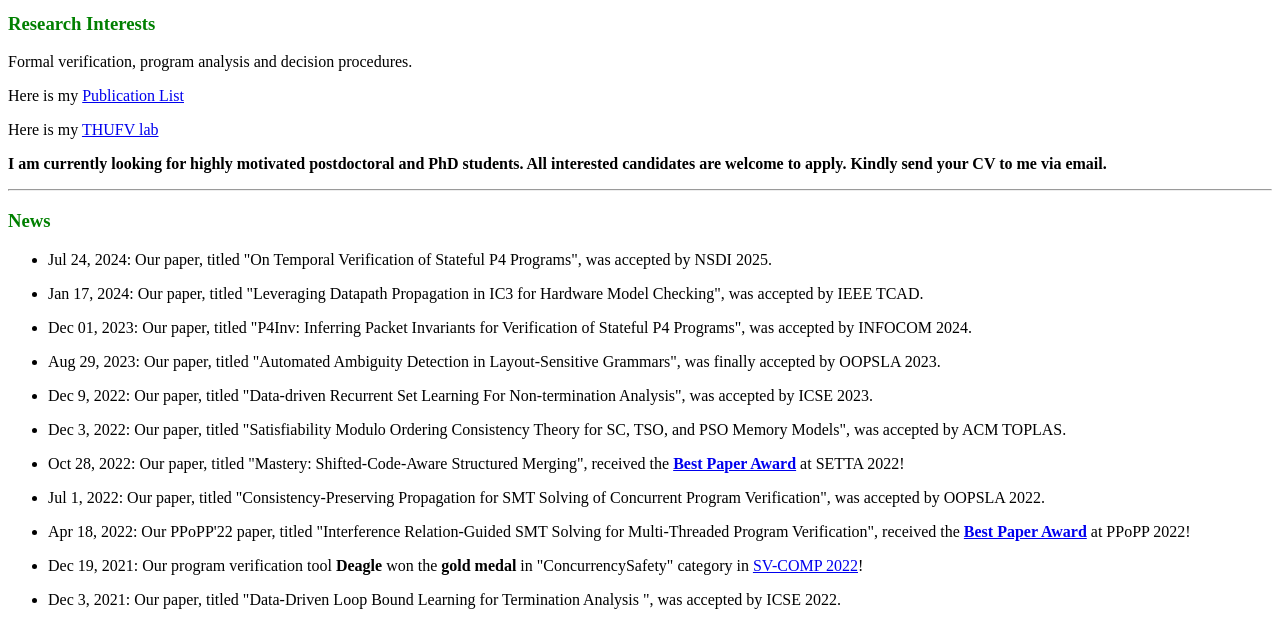
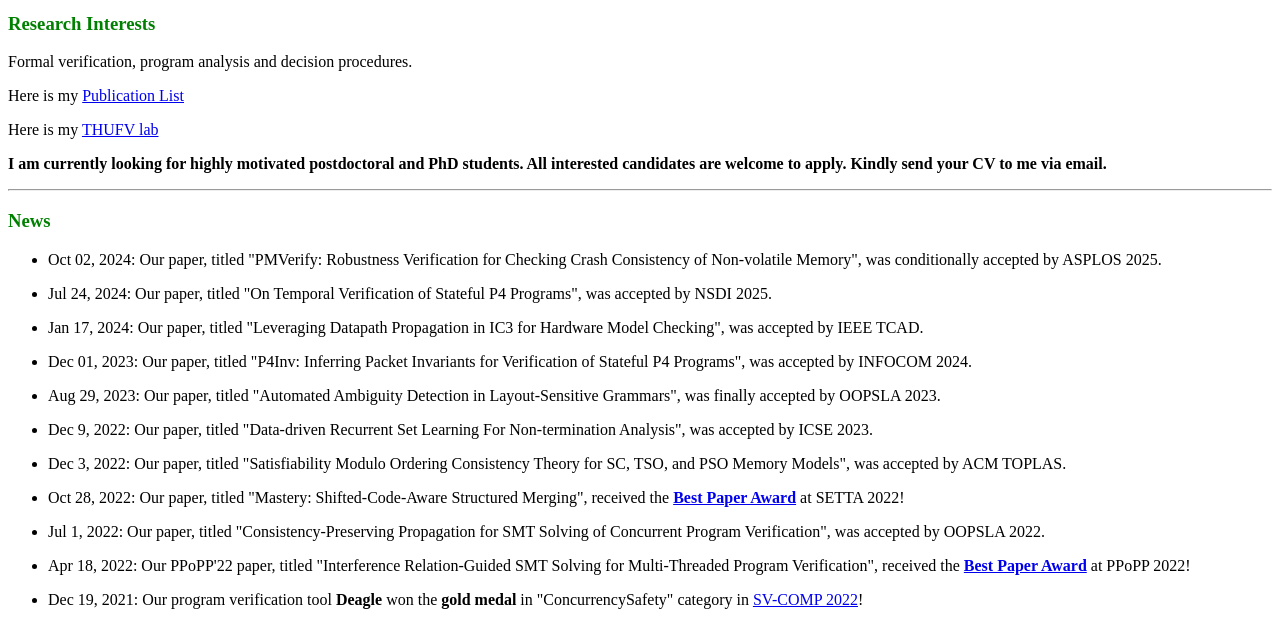
Before and after one commit to feihe/feihe.github.io, a Jekyll site: the page built from index.md, in a window 1280 px wide and 900 px high, cut to the strip 282-900 px from the top of the window. Built offline with Jekyll 4.4.1, drawn with Linux system fonts in a browser that asks for light colours; nearby versions of some CDN libraries.

Commit message:
asplos'25

```diff
--- a/index.md
+++ b/index.md
@@ -19,6 +19,8 @@ Here is my [THUFV lab](https://thufv.github.io/)
 
 
 ### <font color=green>News</font>
+
+- Oct 02, 2024: Our paper, titled \"PMVerify: Robustness Verification for Checking Crash Consistency of Non-volatile Memory\", was conditionally accepted by ASPLOS 2025.
 
 - Jul 24, 2024: Our paper, titled \"On Temporal Verification of Stateful P4 Programs\", was accepted by NSDI 2025.
 
```
